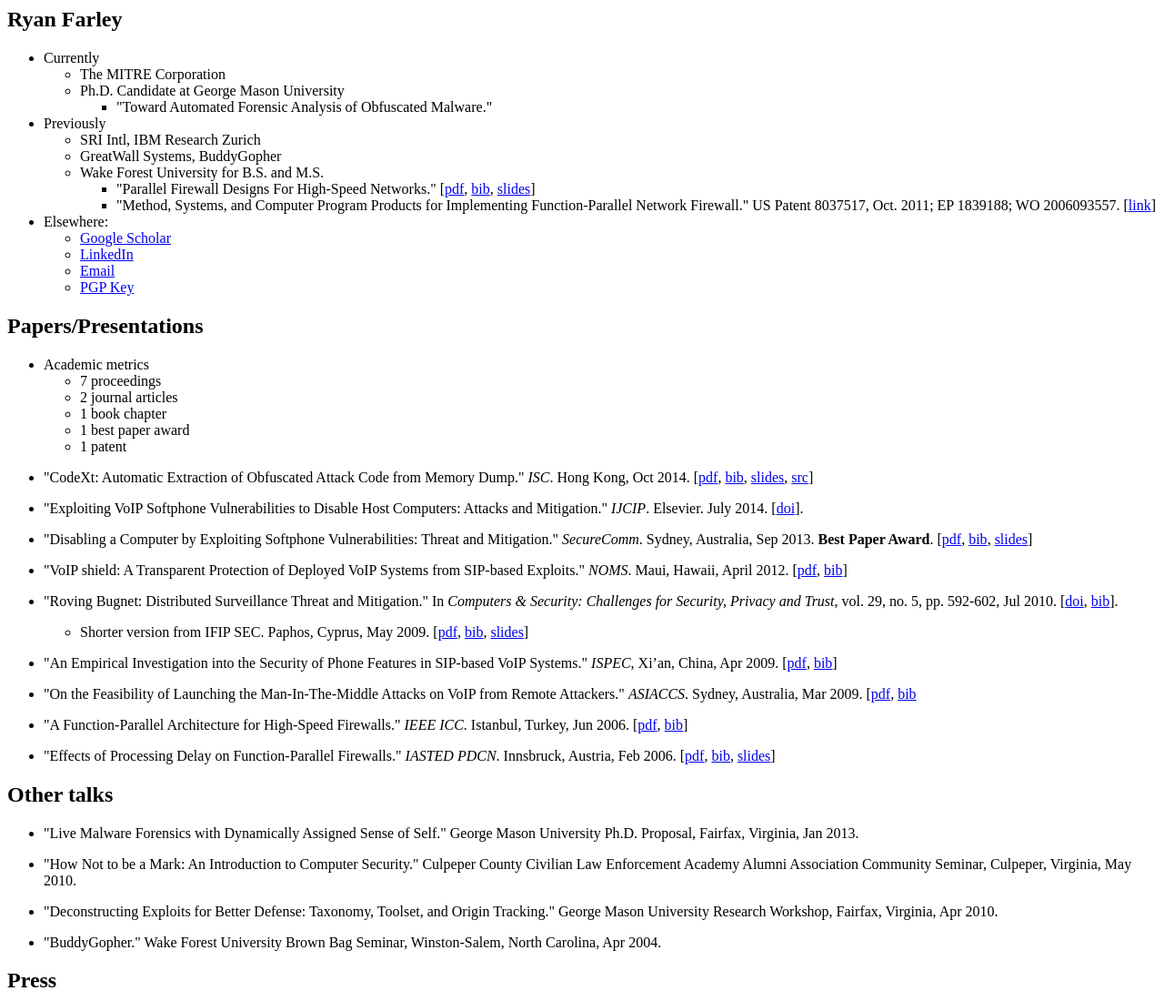
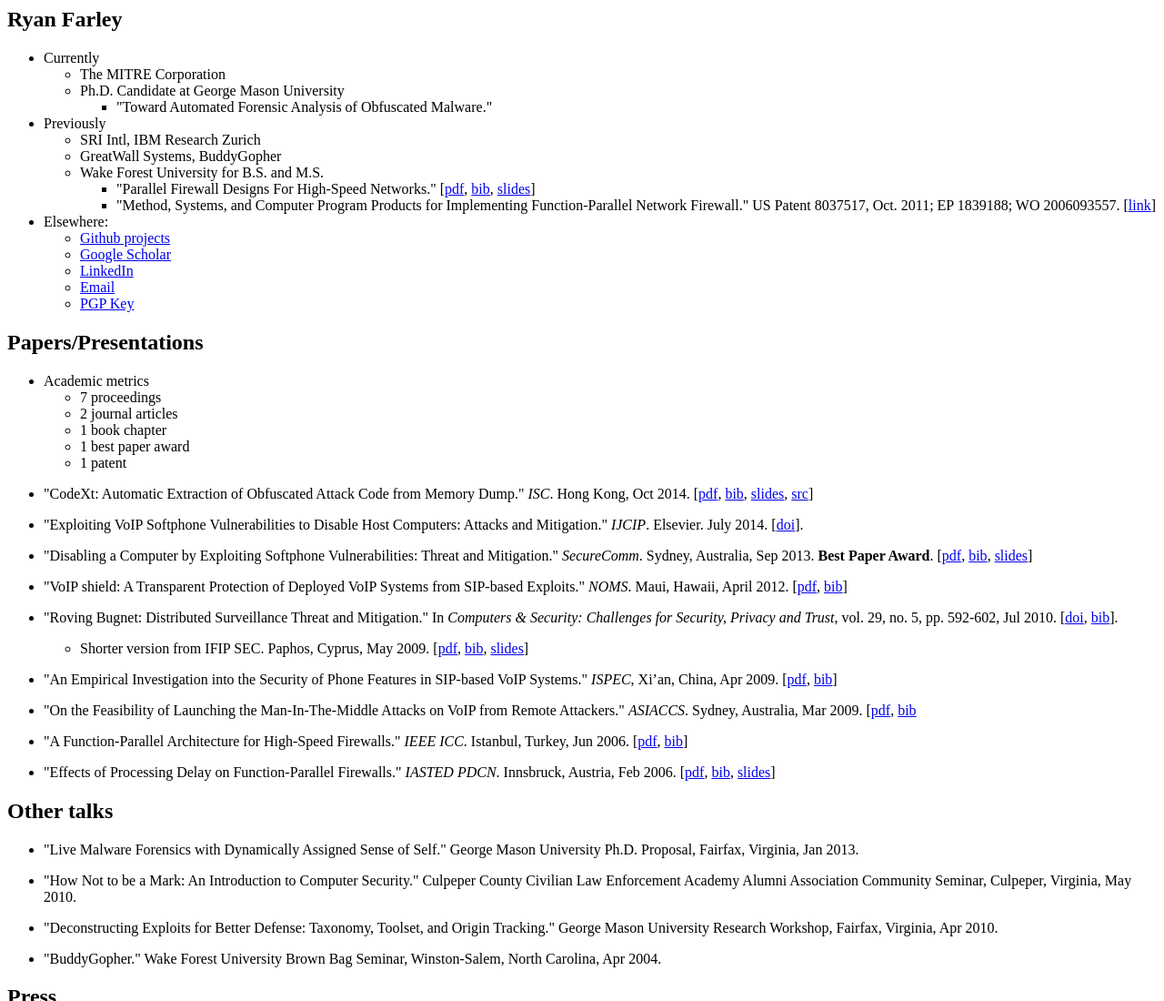
Before and after one commit to rfarley3/rfarley3.github.io, a plain HTML site: page index.html in a window 1280 px wide. Shown: the top 1100 px of the page at 91% size. Drawn offline with Linux system fonts and the light colour scheme.

Commit message:
Add link to github projects

```diff
--- a/index.html
+++ b/index.html
@@ -16,7 +16,9 @@
         </ul></li>
     </ul></li>
 <li>Elsewhere:
-    <ul><li><a href="http://scholar.google.com/citations?user=haJZAeQAAAAJ">Google Scholar</a></li>
+    <ul>
+    <li><a href="https://github.com/rfarley3">Github projects</a></li>
+    <li><a href="http://scholar.google.com/citations?user=haJZAeQAAAAJ">Google Scholar</a></li>
     <li><a href="http://www.linkedin.com/pub/2/a09/141">LinkedIn</a></li>
     <li><a href="mailto:ryanfarley@ieee.org">Email</a></li>
     <li><a href="rfarley.asc">PGP Key</a></li>
```
